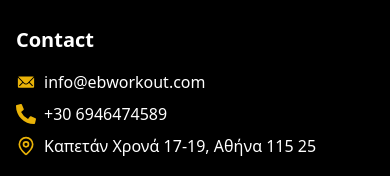
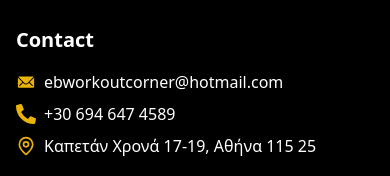
Before and after one commit to sentonia/ebworkout-gym, a React (Vite) app: page / in a window 390 px wide. Shown: the part 9604-9780 px from the top of the page. Built offline with nearby package versions, Linux system fonts and the light colour scheme.

Commit message:
feat(main): Make contact info clickable and add SEO metadata
- Made contact information in the footer clickable links.
- Added email, phone number, and location links.
- Added meta description and Open Graph metadata to improve SEO.

```diff
--- a/index.html
+++ b/index.html
@@ -2,10 +2,20 @@
 <html lang="en">
 <head>
   <meta charset="UTF-8" />
+  <meta name="description" content="EB Workout Corner: High-quality training in a warm, motivational environment. Join small-group daily routines led by expert trainers and connect with like-minded fitness enthusiasts." />
+  <link rel="canonical" href="https://ebworkoutcorner.com/" />
+
+  <!-- Open Graph -->
+  <meta property="og:type"        content="website" />
+  <meta property="og:title"       content="EB Workout Corner" />
+  <meta property="og:description" content="High-quality training in a warm, motivational environment. Small-group daily routines led by expert trainers." />
+  <meta property="og:url"         content="https://ebworkoutcorner.com/" />
+  <meta property="og:image"       content="https://ebworkoutcorner.com/hero.webp" />
+
   <link rel="icon" type="image/svg+xml" href="/favicon.ico" />
   <link rel="preload" href="/hero.webp" as="image" />
   <meta name="viewport" content="width=device-width, initial-scale=1.0" />
-    <title>EB-Workout</title>
+  <title>EB Workout Corner</title>
 </head>
 <body>
 <div id="root"></div>
--- a/src/components/Footer.tsx
+++ b/src/components/Footer.tsx
@@ -43,16 +43,33 @@ export default function Footer() {
             <h3 className="text-xl font-bold mb-4"> {t.footer.contact.title}</h3>
             <div className="space-y-2">
               <div className="flex items-center space-x-2">
-                <IoIosMail className="w-5 h-5 text-yellow-500" />
-                <span>info@ebworkout.com</span>
+                <IoIosMail className="w-5 h-5 text-yellow-500"/>
+                <a
+                    href="mailto:ebworkoutcorner@hotmail.com"
+                    className="hover:underline"
+                >
+                  ebworkoutcorner@hotmail.com
+                </a>
               </div>
               <div className="flex items-center space-x-2">
-                <FaPhoneAlt className="w-5 h-5 text-yellow-500" />
-                <span>+30 6946474589</span>
+                <FaPhoneAlt className="w-5 h-5 text-yellow-500"/>
+                <a
+                    href="tel:+306946474589"
+                    className="hover:underline"
+                >
+                  +30 694 647 4589
+                </a>
               </div>
               <div className="flex items-center space-x-2">
-                <LuMapPin className="w-5 h-5 text-yellow-500" />
-                <span>Καπετάν Χρονά 17-19, Αθήνα 115 25</span>
+                <LuMapPin className="w-5 h-5 text-yellow-500"/>
+                <a
+                    href="https://www.google.com/maps/place/E-B+Workout+Corner/@37.9946553,23.7744381,17z/data=!4m6!3m5!1s0x14a198055af0c5d5:0x851b337c1fb3d629!8m2!3d37.99463!4d23.774598!16s%2Fg%2F11c58rl41p?entry=ttu&g_ep=EgoyMDI1MDQzMC4xIKXMDSoJLDEwMjExNDU1SAFQAw%3D%3D"
+                    target="_blank"
+                    rel="noopener noreferrer"
+                    className="hover:underline"
+                >
+                  Καπετάν Χρονά 17-19, Αθήνα 115 25
+                </a>
               </div>
             </div>
           </div>
```
Lines whose indentation alone changed are shown as unchanged.
